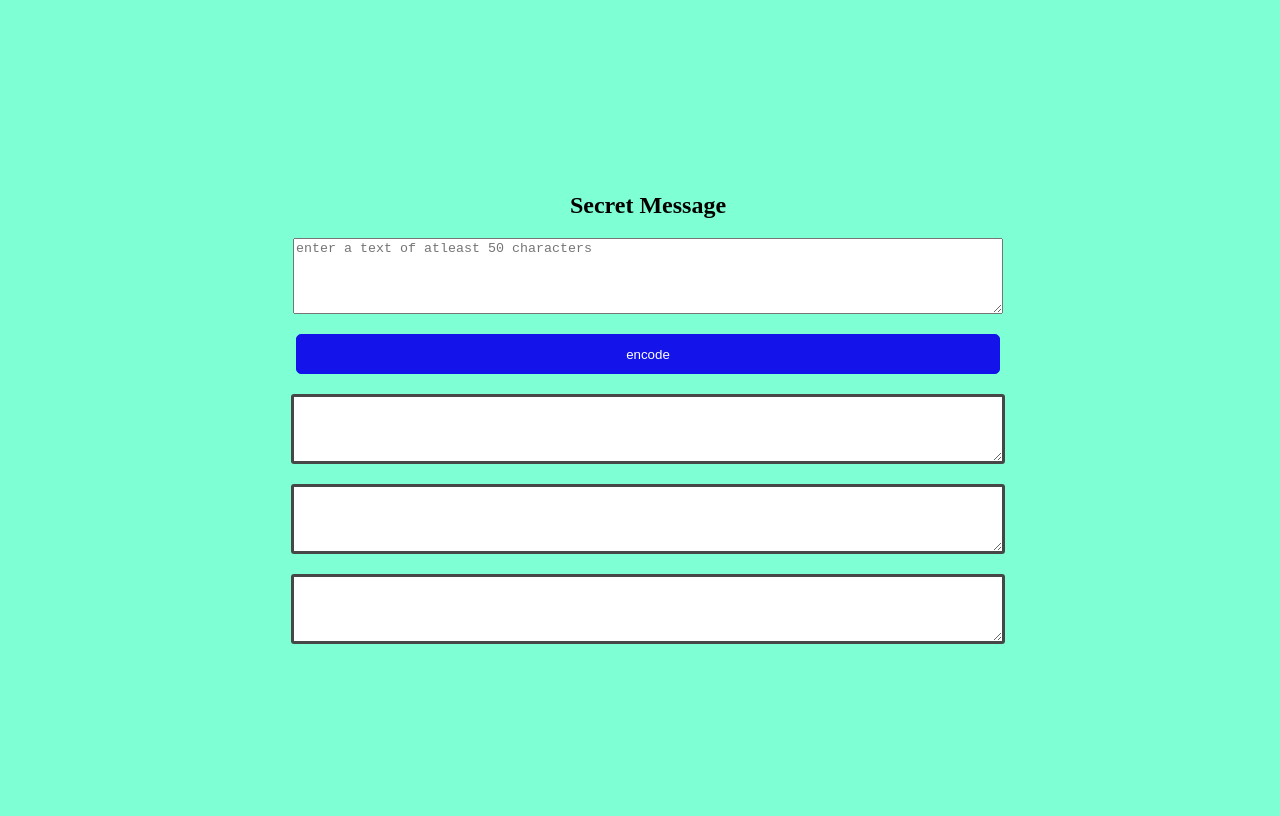
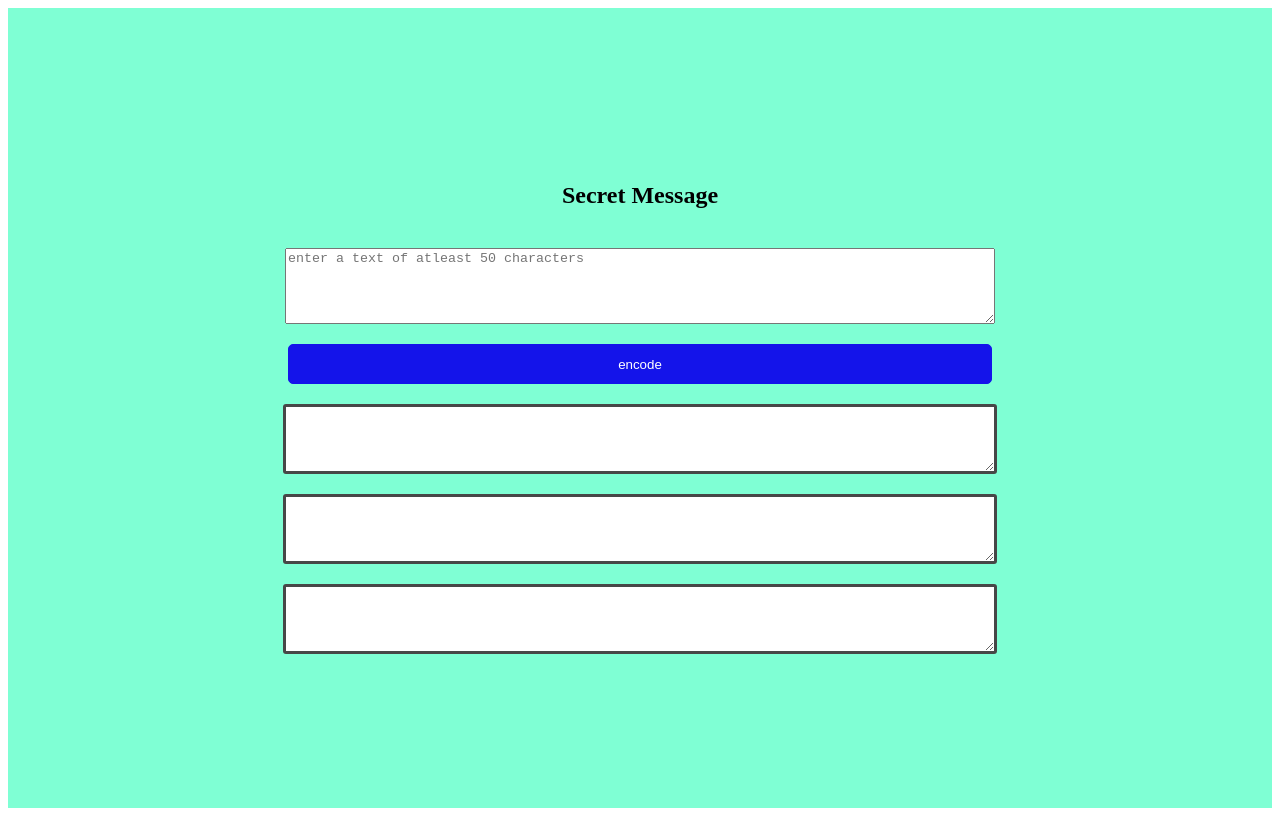
Before and after one commit to kadjialan/secretmessage-page-js, a plain HTML site: page index.html in a window 1280 px wide. Drawn offline with Linux system fonts and the light colour scheme.

Commit message:
css modification

```diff
--- a/asserts/styles/styles.css
+++ b/asserts/styles/styles.css
@@ -1,4 +1,4 @@
-body {
+.container {
   display: flex;
   flex-direction: column;
   justify-content: center;
@@ -7,6 +7,7 @@ body {
   width: 100%;
   overflow: hidden;
   background-color: aquamarine;
+  gap: 20px;
 }
 
 .text1 {
@@ -18,7 +19,6 @@ body {
   width: 55vw;
   height: 60px;
   border: 3px solid #000000b8;
-    margin-top: 20px;
   border-radius: 3px;
   background-color: white;
   display: flex;
@@ -30,7 +30,6 @@ body {
 .button {
   width: 55vw;
   border-radius: 5px;
-    margin-top: 20px;
   height: 40px;
   background-color: #1414ea;
   color: white;
--- a/index.html
+++ b/index.html
@@ -10,13 +10,14 @@
 </head>
 
 <body>
-
+<div class="container">
     <h2>Secret Message</h2>
     <textarea placeholder="enter a text of atleast 50 characters" class="text1" cols="30" rows="10"></textarea>
     <button class="button">encode</button>
     <textarea name="" id="decoder1" cols="30" rows="10" class="decoders"></textarea>
     <textarea name="" id="decoder2" cols="30" rows="10" class="decoders"></textarea>
     <textarea name="" id="decoder3" cols="30" rows="10" class="decoders"></textarea>
+</div>
 
     <script src="asserts/script/script.js"></script>
 </body>
```
Lines whose indentation alone changed are shown as unchanged.
